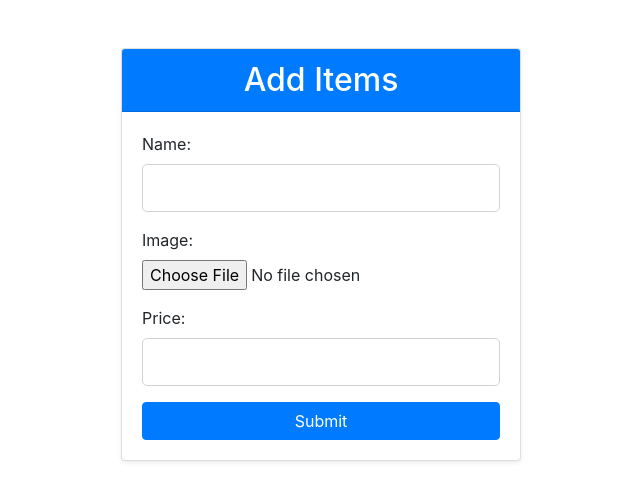
After one commit to shashwatthapa/food-ecommerce-django, a Django app: page /add/ in a window 1280 px wide. The commit adds this page. Shown: the top 501 px of the page, without its empty margins (319-959 px from the left). Run offline with Django 5.2, Linux system fonts and the light colour scheme.

Commit message:
add page created

```diff
--- a/ecom/forms.py
+++ b/ecom/forms.py
@@ -40,3 +40,13 @@ class LoginForm(forms.Form):
     password = forms.CharField(
         label = "Password",
         widget = forms.PasswordInput(attrs={'class':'form-control'}))
+
+class PostItem(forms.ModelForm):
+    class Meta:
+        model = FoodItems
+        fields = ['name','image','price']
+        widgets = {
+            'name': forms.TextInput(attrs={'class': 'form-control form-control-lg'}),
+            'image': forms.ClearableFileInput(attrs={'class': ''}),
+            'price': forms.NumberInput(attrs={'class': 'form-control form-control-lg'}),
+        }
--- a/ecom/models.py
+++ b/ecom/models.py
@@ -3,7 +3,7 @@ from django.db import models
 # Create your models here.
 class FoodItems(models.Model):
     name = models.CharField(max_length=100)
-    image = models.ImageField(upload_to='images/')
+    image = models.ImageField()
     price = models.IntegerField()
 
     def __str__(self):
--- /dev/null
+++ b/ecom/templates/add.html
@@ -0,0 +1,20 @@
+{% extends 'base.html' %}
+
+{% block body %}
+<div class="container mt-5 d-flex justify-content-center">
+  <div class="card shadow-sm" style="width: 400px;">
+    <div class="card-header bg-primary text-white">
+      <h2 class="mb-0 text-center">Add Items</h2>
+    </div>
+    <div class="card-body">
+      <form method="post" enctype="multipart/form-data">
+        {% csrf_token %}
+        {{ form.as_p }}
+        <div class="text-center mt-3">
+          <button type="submit" class="btn btn-primary w-100">Submit</button>
+        </div>
+      </form>
+    </div>
+  </div>
+</div>
+{% endblock %}
--- a/ecom/templates/dashboard.html
+++ b/ecom/templates/dashboard.html
@@ -20,7 +20,7 @@
                 <a class="nav-link" href="#">Product</a>
             </li>
             <li class="nav-item">
-                <a class="nav-link" href="#">Admin</a>
+                <a class="nav-link" href="{% url  'main' %}">Admin</a>
             </li>
             <li class="nav-item">
                 <a class="nav-link" href="#">Cart</a>
@@ -40,7 +40,8 @@
     .navbar-nav .nav-link:hover {
         color: #ffcc00 !important;
     }
-    .custom-margin{
+
+    .custom-margin {
         margin-left: 8rem;
     }
 </style>
--- a/ecom/urls.py
+++ b/ecom/urls.py
@@ -6,5 +6,6 @@ urlpatterns = [
     path('register/',views.register,name='register'),
     path('dashboard/',views.dashboard,name='dashboard'),
     path('logout/',views.logout_view,name='logout'),
-    path('admin/',views.admin_view,name='admin')
+    path('main/',views.main,name='main'),
+    path('add/',views.add,name='add')
 ]
--- a/ecom/views.py
+++ b/ecom/views.py
@@ -1,5 +1,5 @@
 from django.shortcuts import render,redirect
-from .forms import RegistrationForm,LoginForm
+from .forms import RegistrationForm,LoginForm,PostItem
 from django.contrib.auth import login,logout,authenticate
 from django.contrib.auth.decorators import login_required
 # Create your views here.
@@ -41,5 +41,9 @@ def logout_view(request):
     logout(request)
     return redirect('login')
 
-def admin_view(request):
-    pass
+def main(request):
+    return render(request,'admin.html')
+
+def add(request):
+    form = PostItem()
+    return render(request,'add.html',{'form':form})
```
Also changed, not shown: ecom/templates/admin.html (added, +7 -0 lines), db.sqlite3, ecom/migrations/0002_alter_fooditems_image.py (added).
